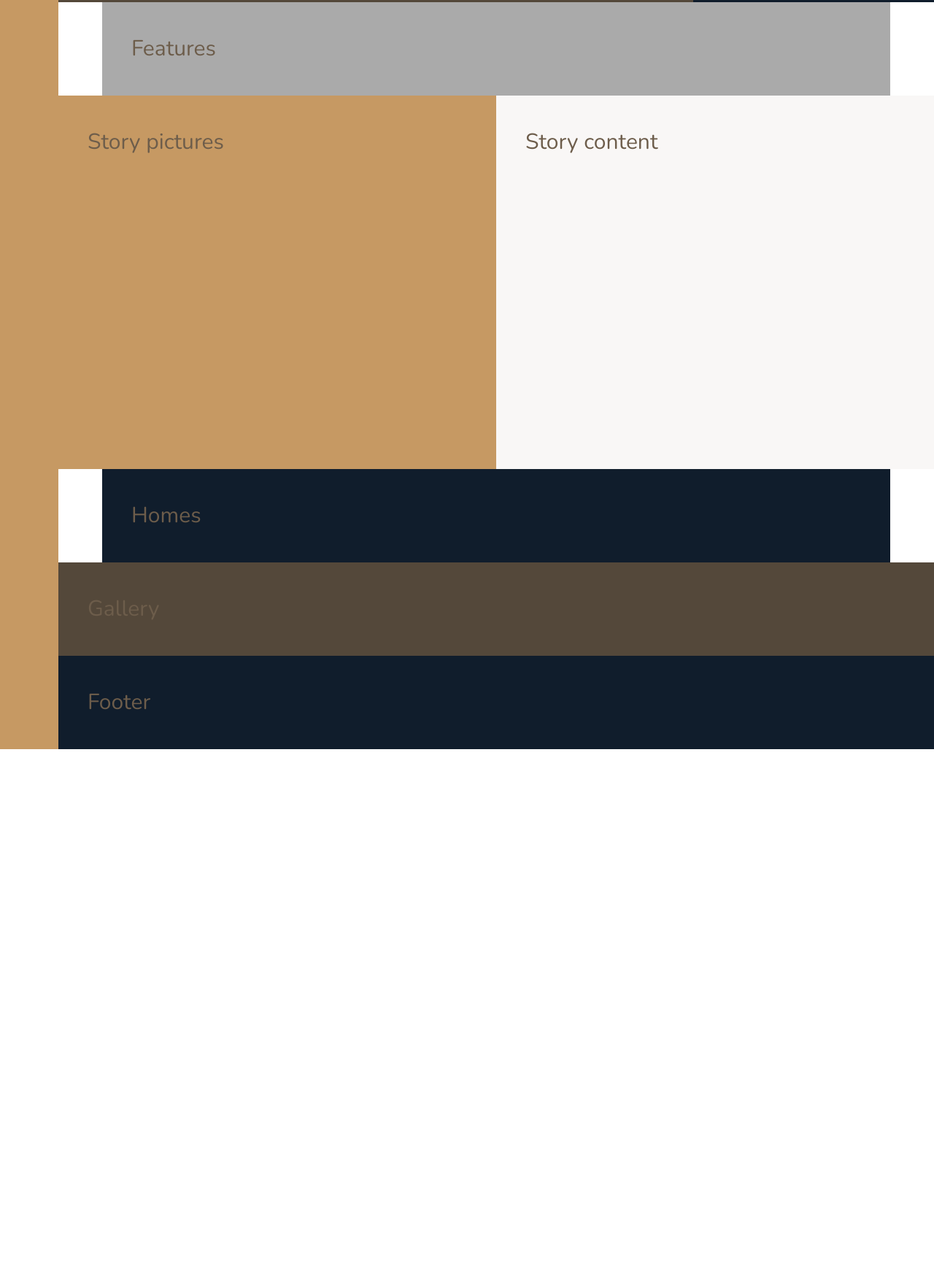
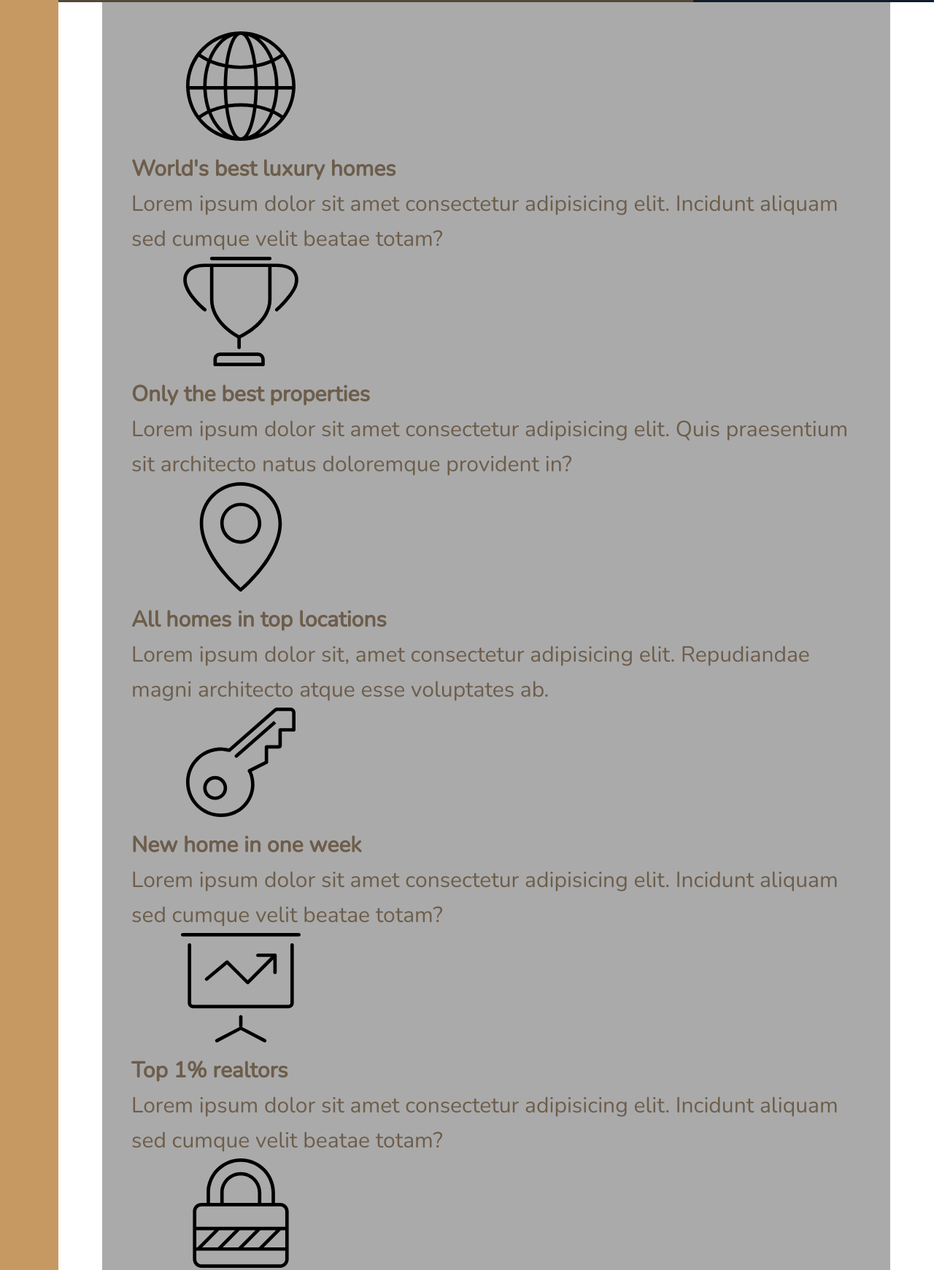
Before and after one commit to loxt/nexter, a website: page index.html in a window 1280 px wide. Shown: the part 637-2378 px from the top of the page at 73% size. Before the commit the page ends 1664 px from the top, so only its background shows below. Drawn offline with nearby package versions, Linux system fonts and the light colour scheme.

Commit message:
chore: WIP features section

```diff
--- a/index.html
+++ b/index.html
@@ -28,7 +28,52 @@
     </div>
 
     <section class="features">
-      Features
+      <div class="feature">
+        <svg class="feature__icon">
+          <use xlink:href="img/sprite.svg#icon-global"></use>
+        </svg>
+        <h4 class="heading-4">World's best luxury homes</h4>
+        <p class="feature__text">Lorem ipsum dolor sit amet consectetur adipisicing elit. Incidunt aliquam sed cumque
+          velit beatae totam?</p>
+      </div>
+      <div class="feature">
+        <svg class="feature__icon">
+          <use xlink:href="img/sprite.svg#icon-trophy"></use>
+        </svg>
+        <h4 class="heading-4">Only the best properties</h4>
+        <p class="feature__text">Lorem ipsum dolor sit amet consectetur adipisicing elit. Quis praesentium sit architecto natus doloremque provident in?</p>
+      </div>
+      <div class="feature">
+        <svg class="feature__icon">
+          <use xlink:href="img/sprite.svg#icon-map-pin"></use>
+        </svg>
+        <h4 class="heading-4">All homes in top locations</h4>
+        <p class="feature__text">Lorem ipsum dolor sit, amet consectetur adipisicing elit. Repudiandae magni architecto atque esse voluptates ab.</p>
+      </div>
+      <div class="feature">
+        <svg class="feature__icon">
+          <use xlink:href="img/sprite.svg#icon-key"></use>
+        </svg>
+        <h4 class="heading-4">New home in one week</h4>
+        <p class="feature__text">Lorem ipsum dolor sit amet consectetur adipisicing elit. Incidunt aliquam sed cumque
+          velit beatae totam?</p>
+      </div>
+      <div class="feature">
+        <svg class="feature__icon">
+          <use xlink:href="img/sprite.svg#icon-presentation"></use>
+        </svg>
+        <h4 class="heading-4">Top 1% realtors</h4>
+        <p class="feature__text">Lorem ipsum dolor sit amet consectetur adipisicing elit. Incidunt aliquam sed cumque
+          velit beatae totam?</p>
+      </div>
+      <div class="feature">
+        <svg class="feature__icon">
+          <use xlink:href="img/sprite.svg#icon-lock"></use>
+        </svg>
+        <h4 class="heading-4">Secure payments on Nexter</h4>
+        <p class="feature__text">Lorem ipsum dolor sit amet consectetur adipisicing elit. Incidunt aliquam sed cumque
+          velit beatae totam?</p>
+      </div>
     </section>
 
     <div class="story__pictures">
```
